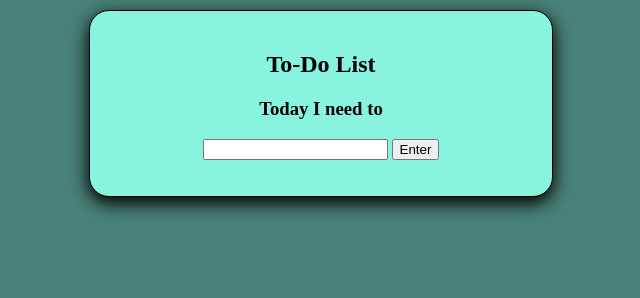
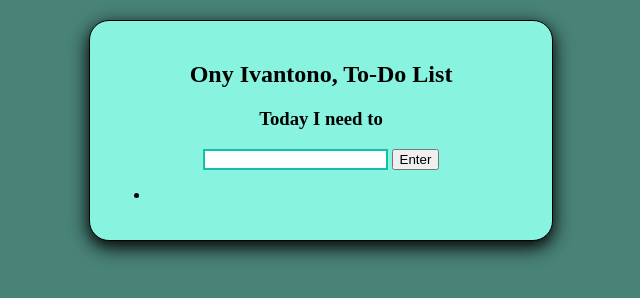
Before and after one commit to onyivanton/challenge-08-onyivanton, a website: page index.html in a window 1280 px wide. Both pictures are taken after a click on the button "Enter". Shown: the whole page, without its empty margins (319-959 px from the left). Drawn offline with Linux system fonts and the light colour scheme.

Commit message:
Yess selesai Final

```diff
--- a/index.html
+++ b/index.html
@@ -13,7 +13,7 @@
 
         .kotakchat {
           border : 1px solid black;
-          margin : 10px 400px 10px 400px;
+          margin : 20px 400px 10px 400px;
           background-color: #88f4e0;
           border-radius: 20px;
           padding: 20px;
@@ -22,7 +22,8 @@
         }
 
         .textinput{
-          border : 1px solid black;
+          border : 2px solid rgb(14, 193, 175);
+          width: auto;
         }
 
         #section-output {
@@ -46,10 +47,10 @@
       <!-- TODO: Buatlah sebuah <ul> dengan id todo-output -->
 
         <section class="kotakchat">
-          <h1 id="todo-title"> To-Do List</h1>
+          <h1 id="todo-title"> Ony Ivantono, To-Do List</h1>
           <h3 id="todo-subtitle"> Today I need to</h3>
 
-          <input id="todo-input" type="text"/>
+          <input id="todo-input" class="textinput" type="text"/>
           <button id="todo-submit"> Enter</button>
 
           <section id="section-output">
@@ -69,7 +70,6 @@
       let button = document.getElementById("todo-submit");
       let input = document.getElementById("todo-input");
       let output = document.getElementById("todo-output");
-      let sec_output = document.getElementById("section-output");
 
       // TODO: Buatlah sebuah fungsi dengan nama fnClickHandler
       // Fungsi yang digunakan untuk menambahkan tulisan
@@ -78,15 +78,17 @@
           const li = document.createElement("li");
           li.innerHTML = input.value;
 
-            if (toDoItem.key==='Enter'){
+          if (toDoItem.button ===0){
+            output.append(li);
+            input.value="";
+            input.focus;
+          }
+
+          if (toDoItem.key==='Enter'){
               output.append(li);
-            }
-          else {
-            // alert(toDoItem);
-            if (toDoItem.key === 'click'){
-            output.append(li);
+              input.value="";
+              input.focus;
           }
-        }
 
       }
 
```
